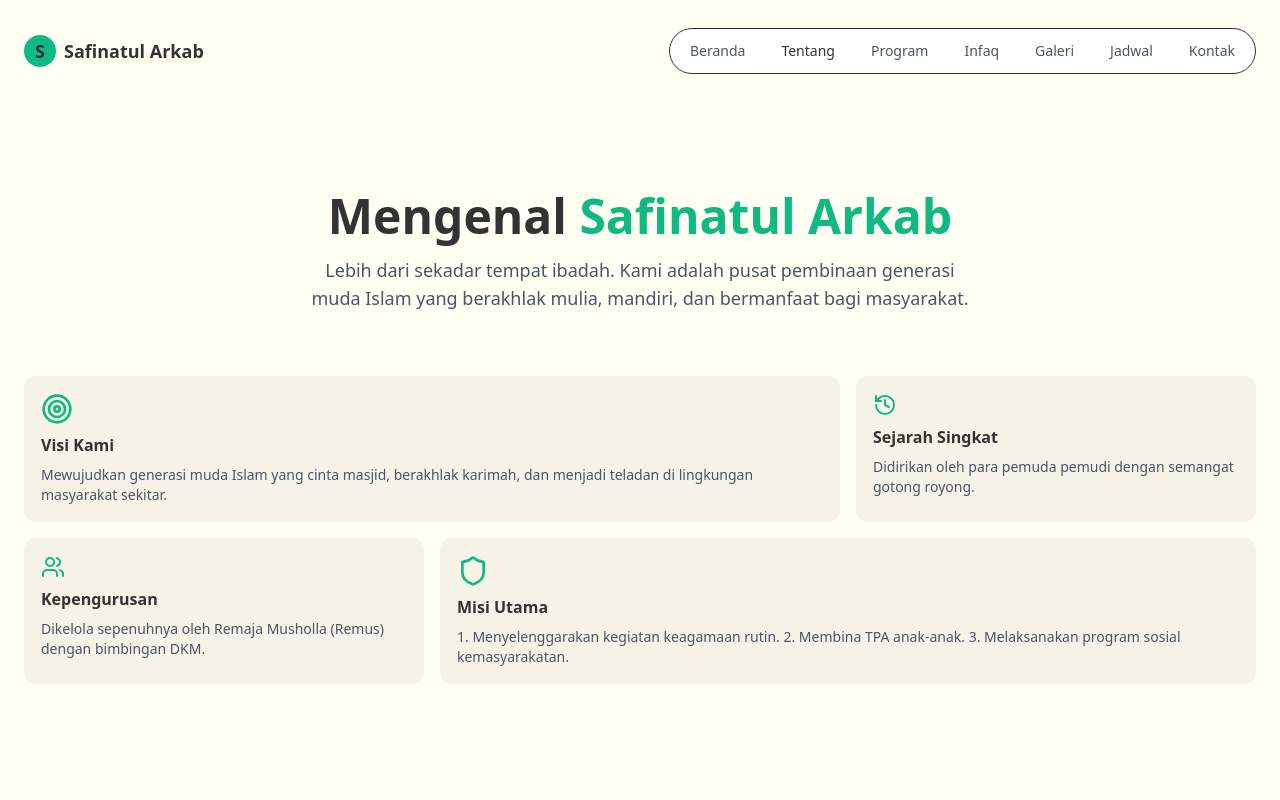
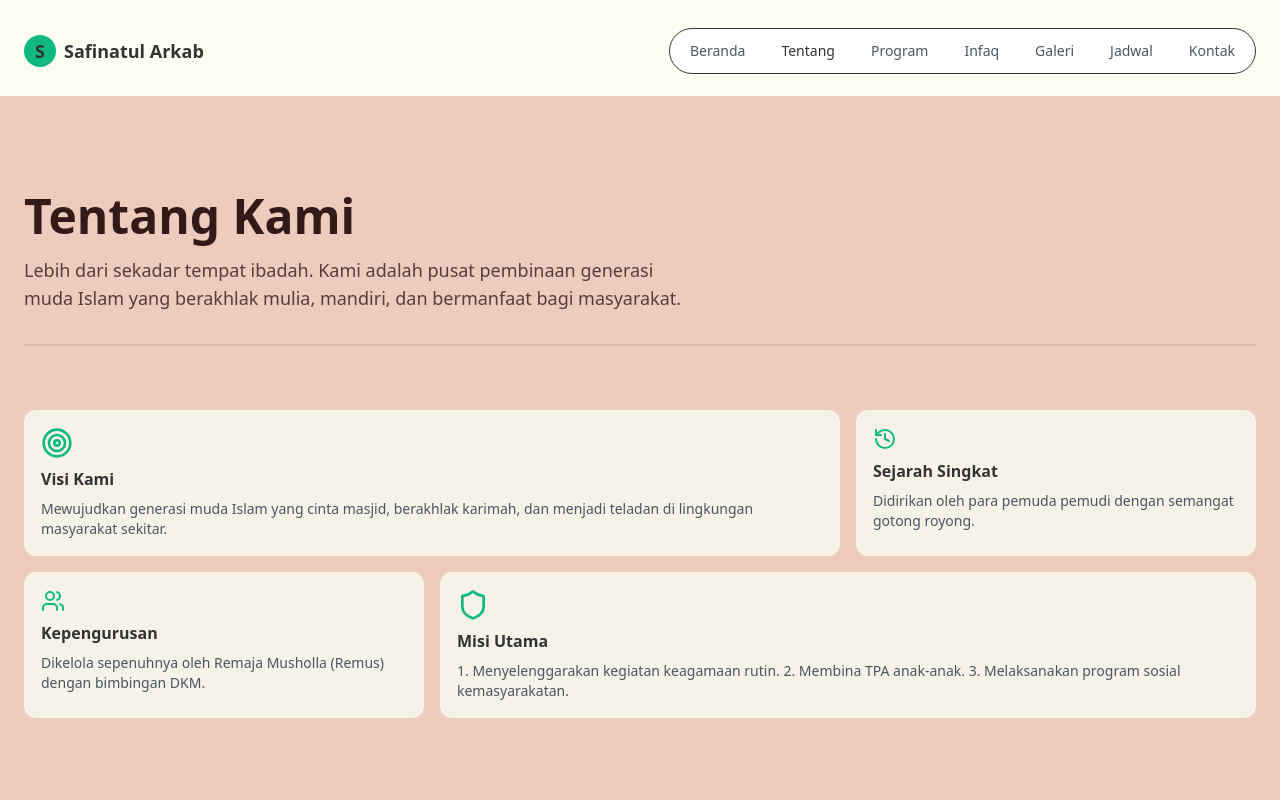
Before and after one commit to kaz-hero123/Musholla-Safinatul-Arkab, a Next.js app: page /tentang in a window 1280 px wide. Shown: the top 800 px of the page. Built offline with nearby package versions, Linux system fonts and the light colour scheme; a web font is replaced by a local one.

Commit message:
refactor(about): apply distinct header layout and warm background

```diff
--- a/src/components/sections/About.tsx
+++ b/src/components/sections/About.tsx
@@ -6,19 +6,19 @@ import { History, Target, Users, Shield } from "lucide-react";
 
 export default function About() {
   return (
-    <section id="about" className="py-24 px-6 relative bg-bg-primary overflow-hidden">
+    <section id="about" className="py-24 px-6 relative bg-warm-bg overflow-hidden">
       <div className="max-w-7xl mx-auto relative z-10">
         <motion.div
           initial={{ opacity: 0, y: 20 }}
           whileInView={{ opacity: 1, y: 0 }}
           viewport={{ once: true, amount: 0.3 }}
           transition={{ duration: 0.6 }}
-          className="text-center mb-16"
+          className="mb-16 border-b-2 border-warm-text/10 pb-8"
         >
-          <h2 className="text-3xl md:text-5xl font-display font-bold text-text-primary mb-4">
-            Mengenal <span className="text-emerald-primary">Safinatul Arkab</span>
+          <h2 className="text-4xl md:text-5xl font-display font-bold text-warm-text mb-4">
+            Tentang Kami
           </h2>
-          <p className="text-text-secondary max-w-2xl mx-auto text-lg">
+          <p className="text-warm-text/80 max-w-2xl text-lg">
             Lebih dari sekadar tempat ibadah. Kami adalah pusat pembinaan generasi muda Islam yang berakhlak mulia, mandiri, dan bermanfaat bagi masyarakat.
           </p>
         </motion.div>
```
